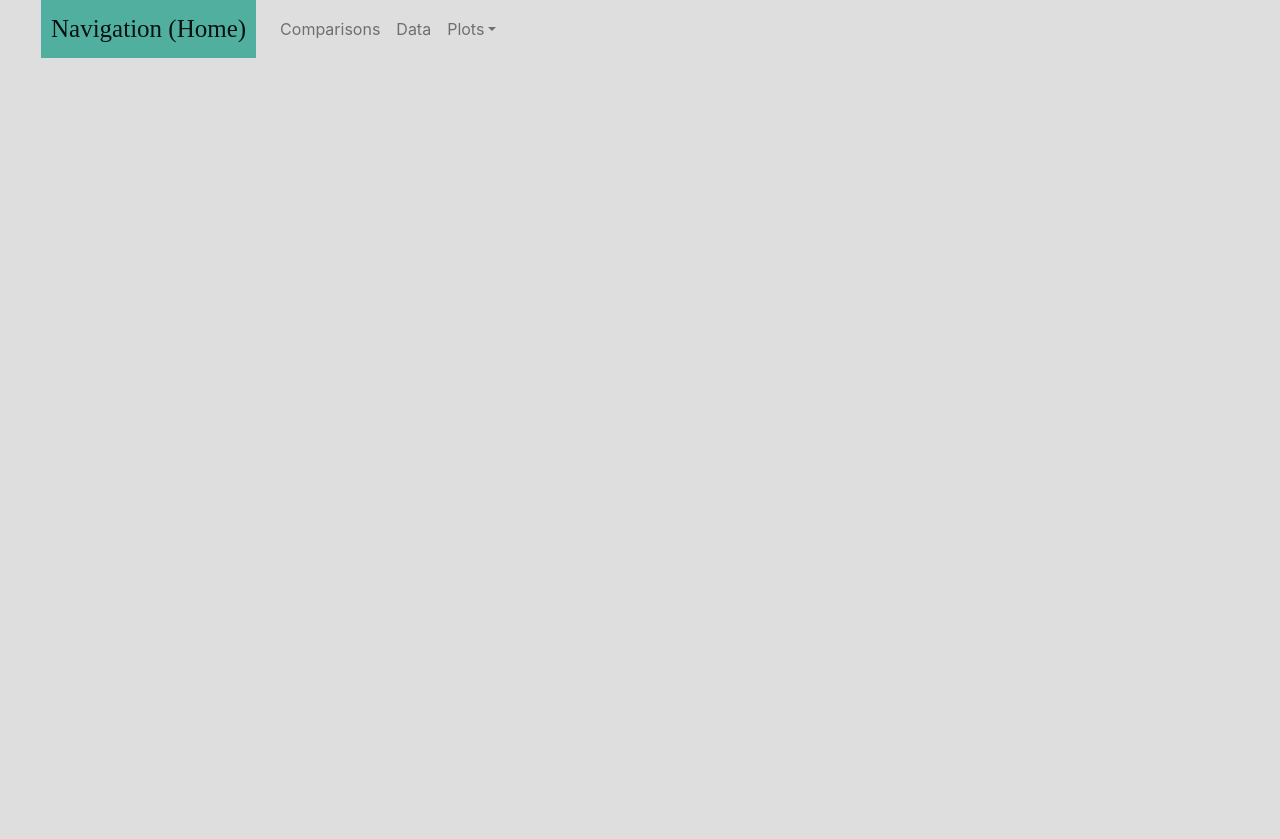
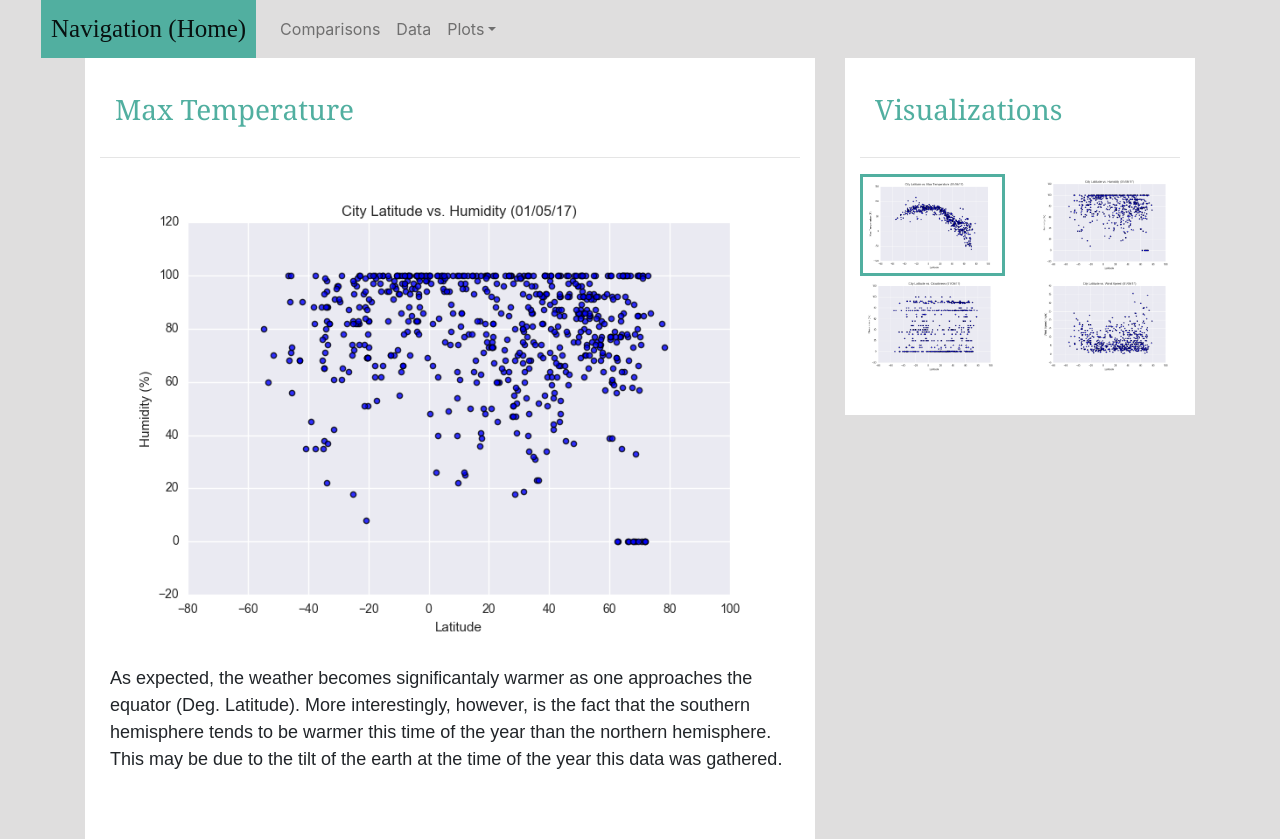
Before and after one commit to AnnetteHeredia/Web-Design-Challenge, a plain HTML site: page Humidity.html in a window 1280 px wide. Before the commit the page ends 800 px from the top, so only its background shows below. Drawn offline with nearby package versions, Linux system fonts and the light colour scheme.

Commit message:
fixing assets folder

```diff
--- a/Humidity.html
+++ b/Humidity.html
@@ -39,7 +39,7 @@
         </li>
           <li class="nav-item dropdown">
             <a class="nav-link dropdown-toggle"
-            href="#someting goes here"
+            href=""
             id="navbarNavDropdown"
             role="button"
             data-bs-toggle="dropdown"
@@ -55,5 +55,45 @@
       </div>
     </div>
   </nav>
+
+  <!--humiditycontent adjustments-->
+<div class="container content">
+    <div class="row">
+        <div class="col-md-8">
+            <div class="col-md-12">
+                <h3>Max Temperature</h3>
+                <hr>
+                <img src="Resources/assets/Visualizations/Fig2.png" width="100%" alt="temperature">
+                <br>
+                <p>As expected, the weather becomes significantaly warmer as one approaches the equator (Deg. Latitude). More interestingly, however, is the fact that the southern hemisphere tends to be warmer this time of the year than the northern hemisphere. This may be due to the tilt of the earth at the time of the year this data was gathered.</p>
+            </div>
+        </div>
+        <!--visualizations container -->
+        <div class="col-md-4">
+            <div class="col-md-12">
+                <h3>Visualizations</h3>
+                <hr>
+                <div class="row">
+                    <div class="col-3 col-md-6">
+                        <a href="max_temp.html"><img class="pic" src="Resources/assets/Visualizations/Fig1.png" width="100%" alt="temprature"></a>
+                    </div>
+
+                    <div class="col-3 col-md-6">
+                        <a href="humidity.html"><img src="Resources/assets/Visualizations/Fig2.png" width="100%" alt="humidity"></a>
+                    </div>
+
+                    <div class="col-3 col-md-6">
+                        <a href="cloudiness.html"><img src="Resources/assets/Visualizations/Fig3.png" width="100%" alt="cloudiness"></a>
+                    </div>
+
+                    <div class="col-3 col-md-6">
+                        <a href="windspeed.html"><img src="Resources/assets/Visualizations/Fig4.png" width="100%" alt="windspeed"></a>
+                    </div>
+                </div>
+            </div>
+        </div>
+    </div>
+</div>
+
 </body>
 </html>
```
